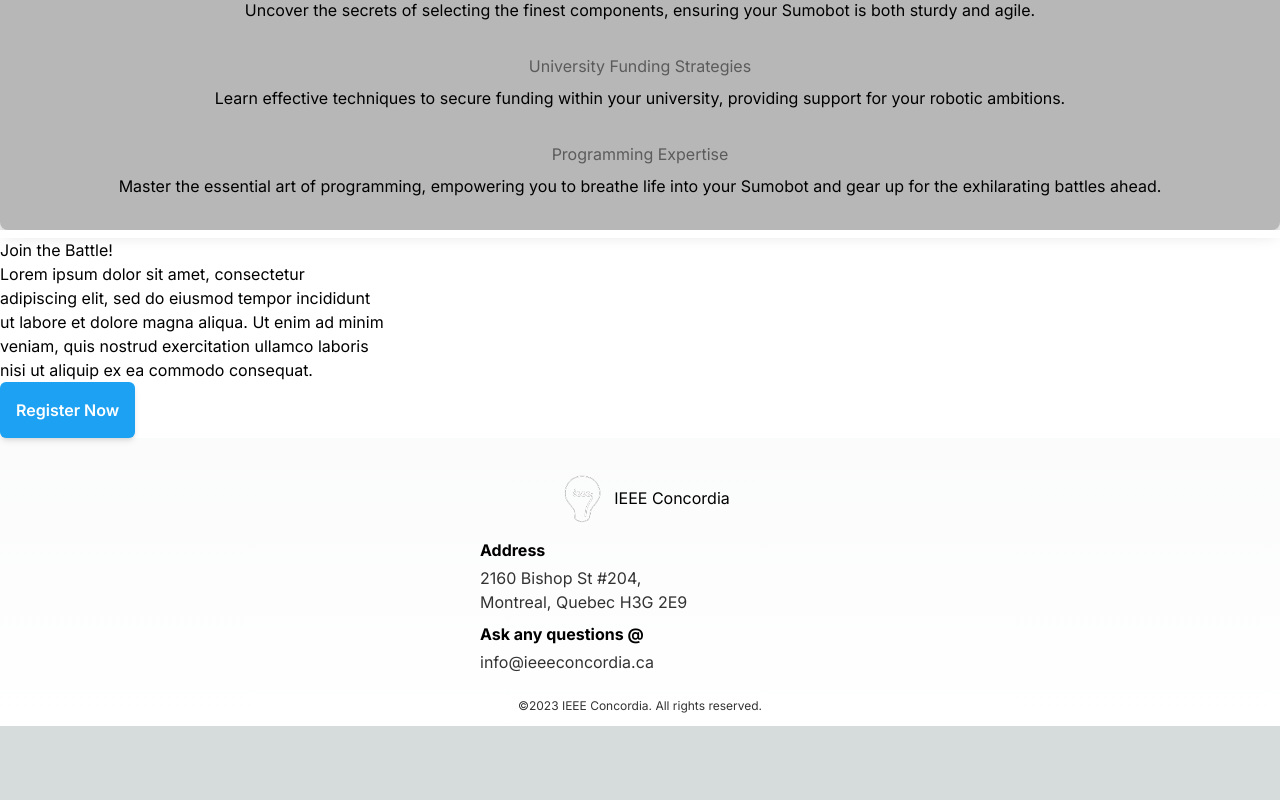
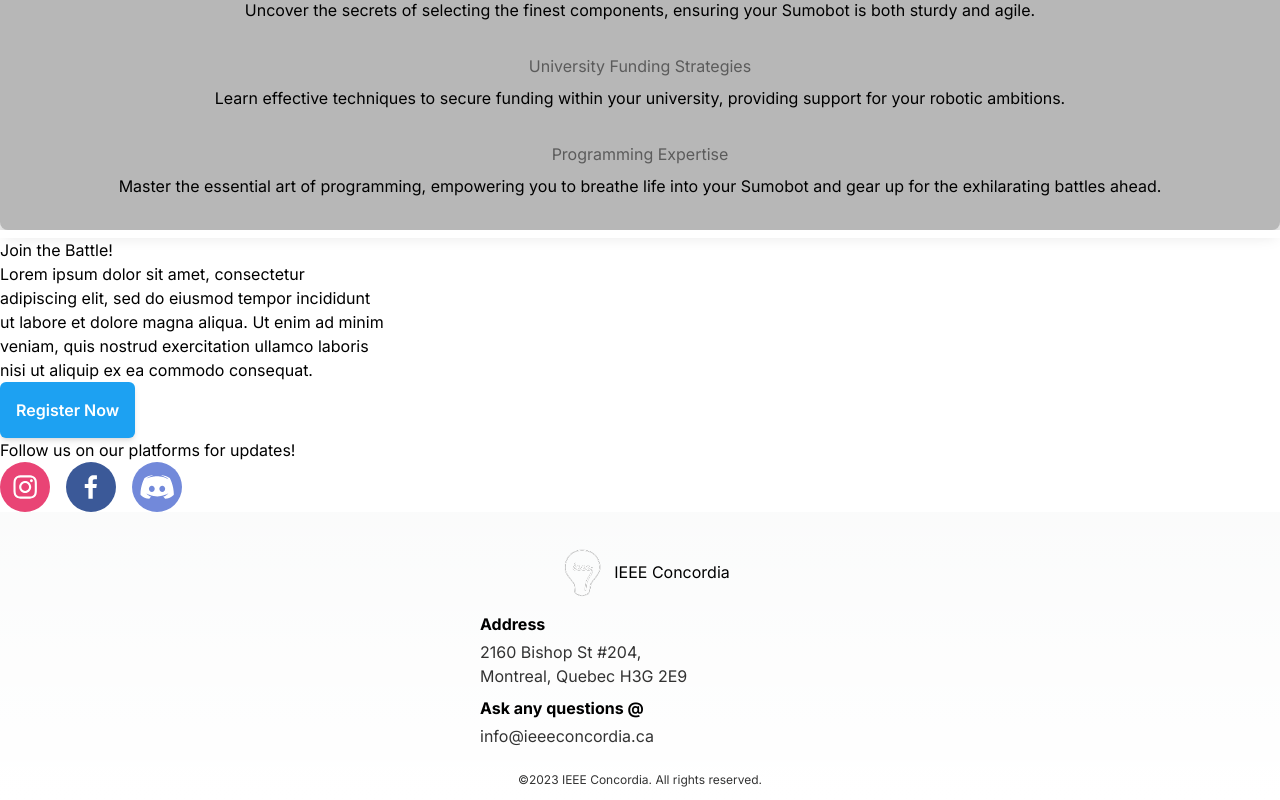
Before and after one commit to ieeeconcordia/robowars, a Next.js app: page / in a window 1280 px wide. Shown: the part 1918-2718 px from the top of the page. Before the commit the page ends 2644 px from the top, so only its background shows below. Built offline with nearby package versions, Linux system fonts and the light colour scheme.

Commit message:
Completed social icons

```diff
--- a/package.json
+++ b/package.json
@@ -12,7 +12,8 @@
     "next": "14.0.2",
     "react": "^18",
     "react-dom": "^18",
-    "react-responsive-carousel": "^3.2.23"
+    "react-responsive-carousel": "^3.2.23",
+    "react-social-icons": "^6.6.0"
   },
   "devDependencies": {
     "@types/node": "^20",
--- a/src/app/page.tsx
+++ b/src/app/page.tsx
@@ -1,4 +1,5 @@
 import CategoriesCard from "@/components/categories-card";
+import SocialRow from "@/components/social-row/social-row";
 
 export default function Home() {
   return (
@@ -134,6 +135,11 @@ export default function Home() {
           Register Now
         </button>
       </div>
+
+      <div className="mobile-section text-black">
+        <h2 className="mobile-h2">Follow us on our platforms for updates!</h2>
+        <SocialRow />
+      </div>
     </main>
   );
 }
--- /dev/null
+++ b/src/components/social-row/social-row.css
@@ -0,0 +1,18 @@
+/* Linksea */
+
+/* Mobile (the default) */
+#social-row-container {
+  @apply flex flex-row gap-4;
+}
+
+/* Tablet */
+@media screen(md) {
+  #social-row-container {
+  }
+}
+
+/* Desktop */
+@media screen(lg) {
+  #social-row-container {
+  }
+}
--- /dev/null
+++ b/src/components/social-row/social-row.tsx
@@ -0,0 +1,16 @@
+// basic nextjs component template for the IEEE links
+
+import React from "react";
+import { SocialIcon } from "react-social-icons";
+
+import "./social-row.css";
+
+export default function SocialRow() {
+    return (
+        <div id="social-row-container">
+            <SocialIcon target="_blank" url="https://www.instagram.com/ieee_concordia/" />
+            <SocialIcon target="_blank" url="https://www.facebook.com/ieeeconcordia" />
+            <SocialIcon target="_blank" url="https://discord.gg/uYw94MGjqv" />
+        </div>
+    );
+}
```
Also changed, not shown: 1 other file (tests, documents, lock files or other folders).
